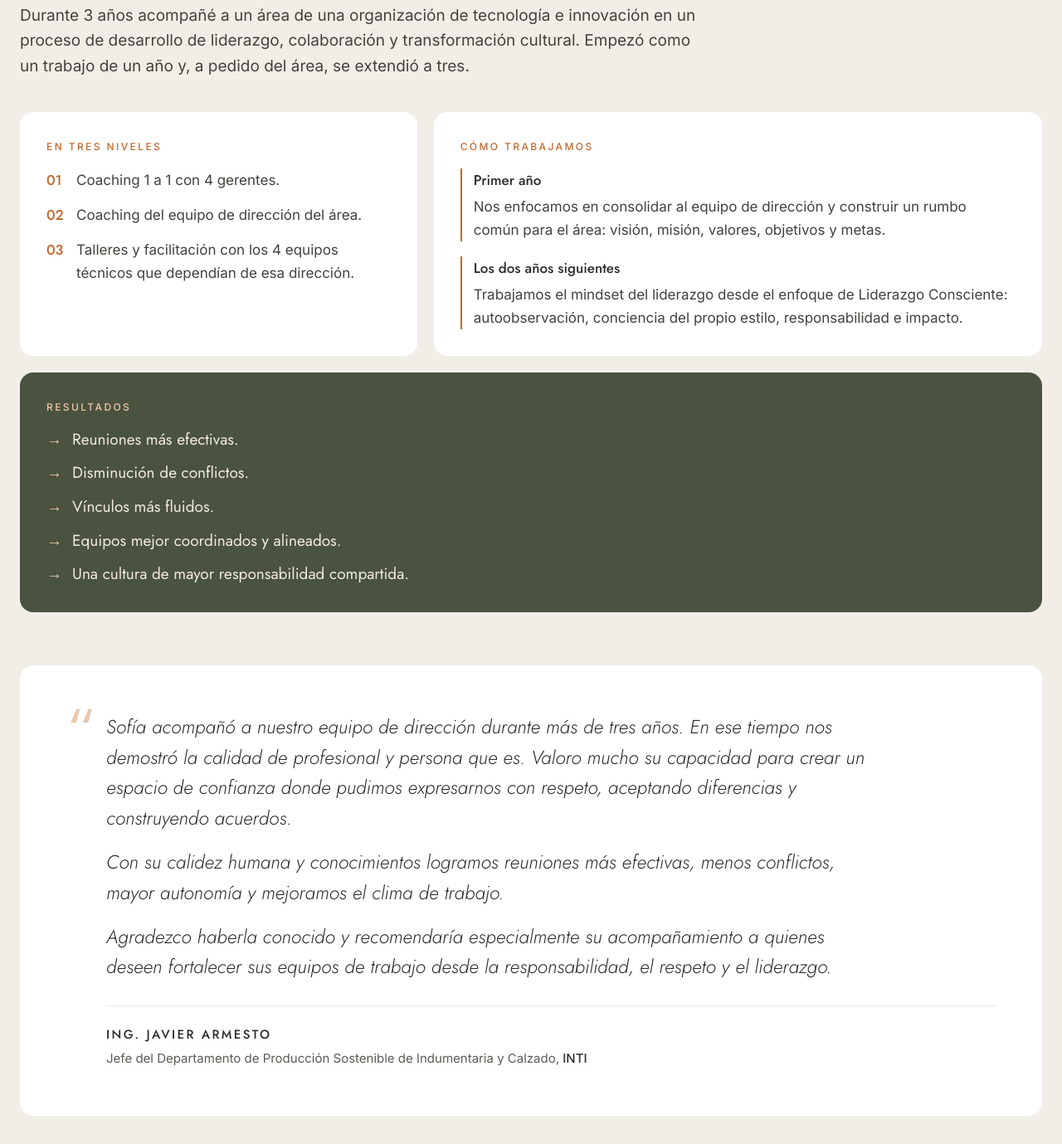
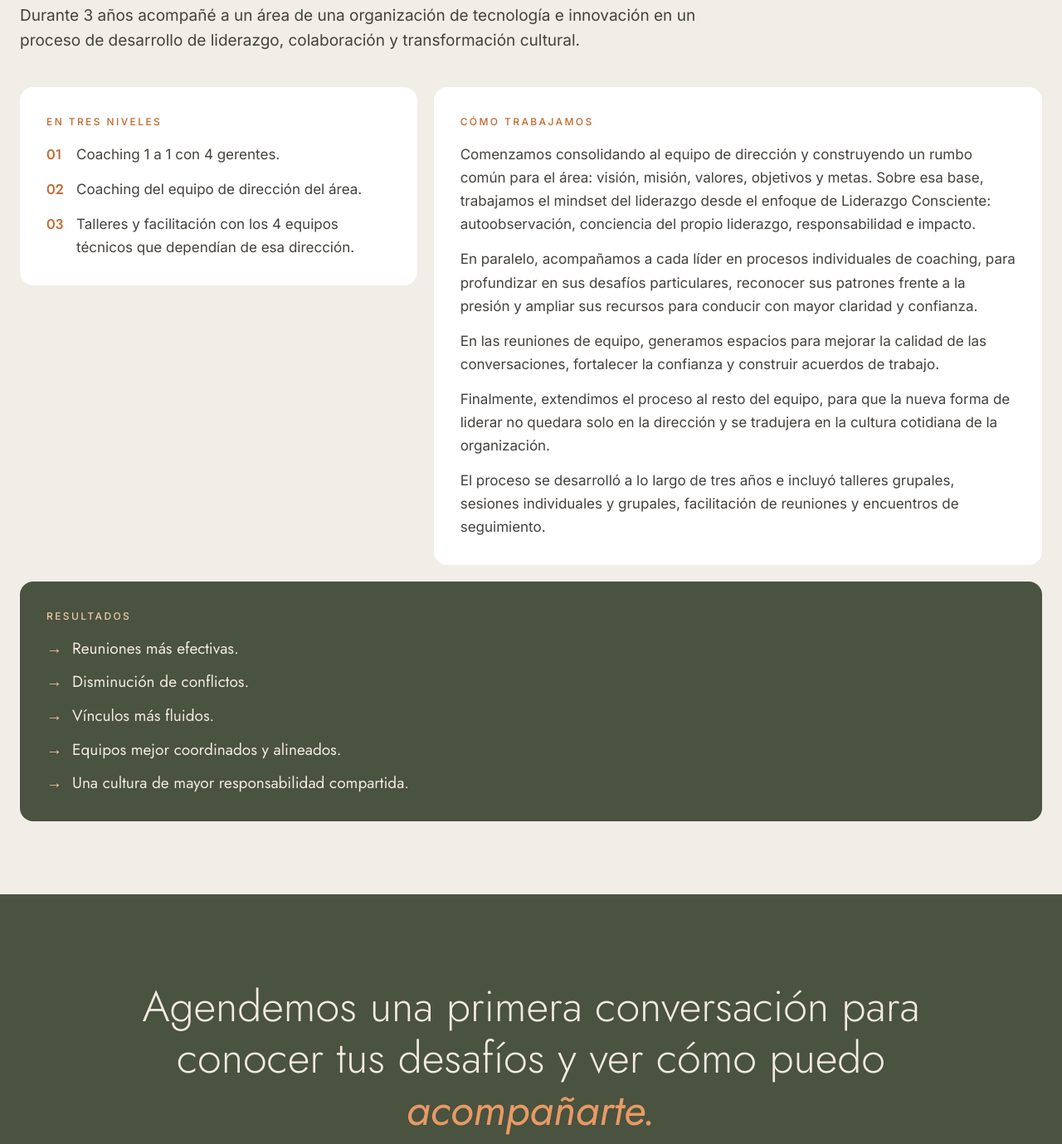
Before and after one commit to sofmarre-tech/sofiamarre, a plain HTML site: page casos.html in a window 1280 px wide. Shown: the part 458-1837 px from the top of the page at 83% size. Drawn offline with Linux system fonts and the light colour scheme.

Commit message:
Add files via upload

```diff
--- a/casos.html
+++ b/casos.html
@@ -55,9 +55,9 @@ a{color:#2E2C2A}a:hover{color:#000000}
 <div style="display: flex; flex-direction: column; gap: 14px; max-width: 820px">
 <p style="margin: 0; font-size: 0.8125rem; font-weight: 500; letter-spacing: 0.24em; text-transform: uppercase; color: #4A5240">Procesos que acompañé</p>
 <h1 style="margin: 0; font-family: 'Jost', sans-serif; font-weight: 300; font-size: clamp(2.25rem, 4.6vw, 3.5rem); line-height: 1.1">Liderazgo y cultura: <em style="font-style: italic; font-weight: 400; color: #C1682B">la transformación</em> de un área tecnológica</h1>
-<p style="margin: 6px 0 0; font-size: 1.1875rem; line-height: 1.6; color: #45413D">Durante 3 años acompañé a un área de una organización de tecnología e innovación en un proceso de desarrollo de liderazgo, colaboración y transformación cultural. Empezó como un trabajo de un año y, a pedido del área, se extendió a tres.</p>
+<p style="margin: 6px 0 0; font-size: 1.1875rem; line-height: 1.6; color: #45413D">Durante 3 años acompañé a un área de una organización de tecnología e innovación en un proceso de desarrollo de liderazgo, colaboración y transformación cultural.</p>
 </div>
-<div style="display: flex; flex-wrap: wrap; gap: 20px; align-items: stretch">
+<div style="display: flex; flex-wrap: wrap; gap: 20px; align-items: flex-start">
 <div style="flex: 1 1 300px; min-width: 0; background: #FFFFFF; border-radius: 16px; padding: 32px; display: flex; flex-direction: column; gap: 16px">
 <p style="margin: 0; font-size: 0.75rem; font-weight: 500; letter-spacing: 0.2em; text-transform: uppercase; color: #C1682B">En tres niveles</p>
 <ul style="margin: 0; padding: 0; list-style: none; display: flex; flex-direction: column; gap: 14px; color: #45413D">
@@ -66,9 +66,7 @@ a{color:#2E2C2A}a:hover{color:#000000}
 </div>
 <div style="flex: 2 1 440px; min-width: 0; background: #FFFFFF; border-radius: 16px; padding: 32px; display: flex; flex-direction: column; gap: 16px">
 <p style="margin: 0; font-size: 0.75rem; font-weight: 500; letter-spacing: 0.2em; text-transform: uppercase; color: #C1682B">Cómo trabajamos</p>
-<ul style="margin: 0; padding: 0; list-style: none; display: flex; flex-direction: column; gap: 18px; color: #45413D">
-<li style="display: flex; flex-direction: column; gap: 4px; padding-left: 14px; border-left: 2px solid #C1682B"><span style="font-family: 'Jost', sans-serif; font-weight: 500; color: #2E2C2A">Primer año</span><span>Nos enfocamos en consolidar al equipo de dirección y construir un rumbo común para el área: visión, misión, valores, objetivos y metas.</span></li><li style="display: flex; flex-direction: column; gap: 4px; padding-left: 14px; border-left: 2px solid #C1682B"><span style="font-family: 'Jost', sans-serif; font-weight: 500; color: #2E2C2A">Los dos años siguientes</span><span>Trabajamos el mindset del liderazgo desde el enfoque de Liderazgo Consciente: autoobservación, conciencia del propio estilo, responsabilidad e impacto.</span></li>
-</ul>
+<div style="display: flex; flex-direction: column; gap: 14px"><p style="margin: 0; color: #45413D; line-height: 1.65">Comenzamos consolidando al equipo de dirección y construyendo un rumbo común para el área: visión, misión, valores, objetivos y metas. Sobre esa base, trabajamos el mindset del liderazgo desde el enfoque de Liderazgo Consciente: autoobservación, conciencia del propio liderazgo, responsabilidad e impacto.</p><p style="margin: 0; color: #45413D; line-height: 1.65">En paralelo, acompañamos a cada líder en procesos individuales de coaching, para profundizar en sus desafíos particulares, reconocer sus patrones frente a la presión y ampliar sus recursos para conducir con mayor claridad y confianza.</p><p style="margin: 0; color: #45413D; line-height: 1.65">En las reuniones de equipo, generamos espacios para mejorar la calidad de las conversaciones, fortalecer la confianza y construir acuerdos de trabajo.</p><p style="margin: 0; color: #45413D; line-height: 1.65">Finalmente, extendimos el proceso al resto del equipo, para que la nueva forma de liderar no quedara solo en la dirección y se tradujera en la cultura cotidiana de la organización.</p><p style="margin: 0; color: #45413D; line-height: 1.65">El proceso se desarrolló a lo largo de tres años e incluyó talleres grupales, sesiones individuales y grupales, facilitación de reuniones y encuentros de seguimiento.</p></div>
 </div>
 <div style="flex: 1 1 280px; min-width: 0; background: #4A5240; color: #F2EAE1; border-radius: 16px; padding: 32px; display: flex; flex-direction: column; gap: 16px">
 <p style="margin: 0; font-size: 0.75rem; font-weight: 500; letter-spacing: 0.2em; text-transform: uppercase; color: #F0C9A6">Resultados</p>
@@ -77,16 +75,6 @@ a{color:#2E2C2A}a:hover{color:#000000}
 </ul>
 </div>
 </div>
-<figure id="testimonios" style="margin: 24px 0 0; background: #FFFFFF; border-radius: 16px; padding: clamp(28px, 5vw, 56px); display: flex; flex-direction: column; gap: 28px">
-<blockquote style="margin: 0; position: relative; padding-left: clamp(0px, 4vw, 48px)">
-<span aria-hidden="true" style="position: absolute; left: 0; top: -14px; font-family: 'Jost', sans-serif; font-size: 4.5rem; line-height: 1; color: #E8C7AE; display: var(--qm, block)">“</span>
-<div style="display: flex; flex-direction: column; gap: 16px; max-width: 920px"><p style="margin: 0; font-family: 'Jost', sans-serif; font-style: italic; font-weight: 300; font-size: clamp(1.1875rem, 2vw, 1.4375rem); line-height: 1.6; color: #2E2C2A">Sofía acompañó a nuestro equipo de dirección durante más de tres años. En ese tiempo nos demostró la calidad de profesional y persona que es. Valoro mucho su capacidad para crear un espacio de confianza donde pudimos expresarnos con respeto, aceptando diferencias y construyendo acuerdos.</p><p style="margin: 0; font-family: 'Jost', sans-serif; font-style: italic; font-weight: 300; font-size: clamp(1.1875rem, 2vw, 1.4375rem); line-height: 1.6; color: #2E2C2A">Con su calidez humana y conocimientos logramos reuniones más efectivas, menos conflictos, mayor autonomía y mejoramos el clima de trabajo.</p><p style="margin: 0; font-family: 'Jost', sans-serif; font-style: italic; font-weight: 300; font-size: clamp(1.1875rem, 2vw, 1.4375rem); line-height: 1.6; color: #2E2C2A">Agradezco haberla conocido y recomendaría especialmente su acompañamiento a quienes deseen fortalecer sus equipos de trabajo desde la responsabilidad, el respeto y el liderazgo.</p></div>
-</blockquote>
-<figcaption style="display: flex; flex-direction: column; gap: 4px; margin-left: clamp(0px, 4vw, 48px); border-top: 1px solid #ECE6DE; padding-top: 22px">
-<span style="font-family: 'Jost', sans-serif; font-weight: 500; font-size: 0.9375rem; letter-spacing: 0.16em; text-transform: uppercase; color: #2E2C2A">Ing. Javier Armesto</span>
-<span style="font-size: 0.9375rem; color: #5E5A55">Jefe del Departamento de Producción Sostenible de Indumentaria y Calzado, <strong style="font-weight: 500; color: #2E2C2A">INTI</strong></span>
-</figcaption>
-</figure>
 </div>
 </section>
 
```
